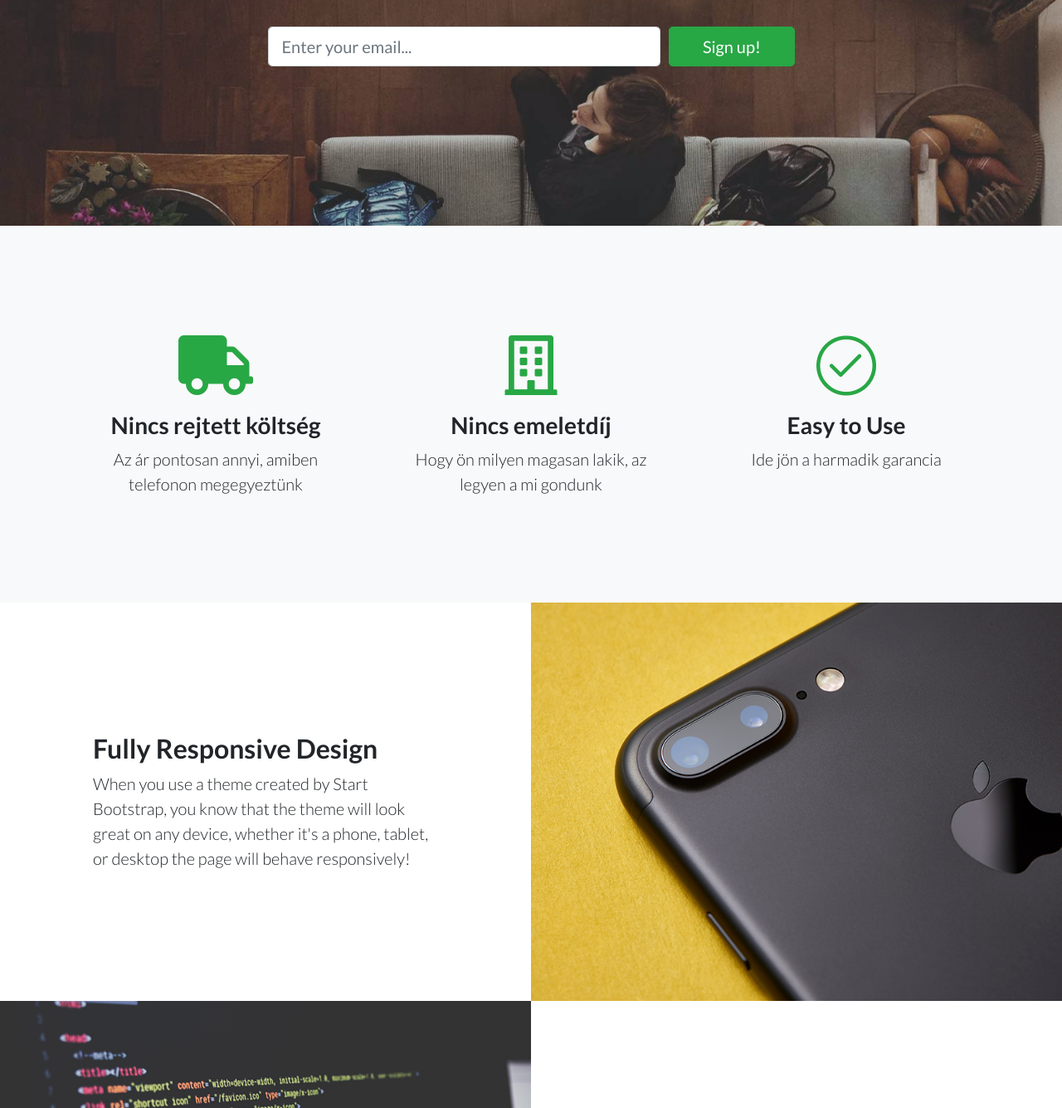
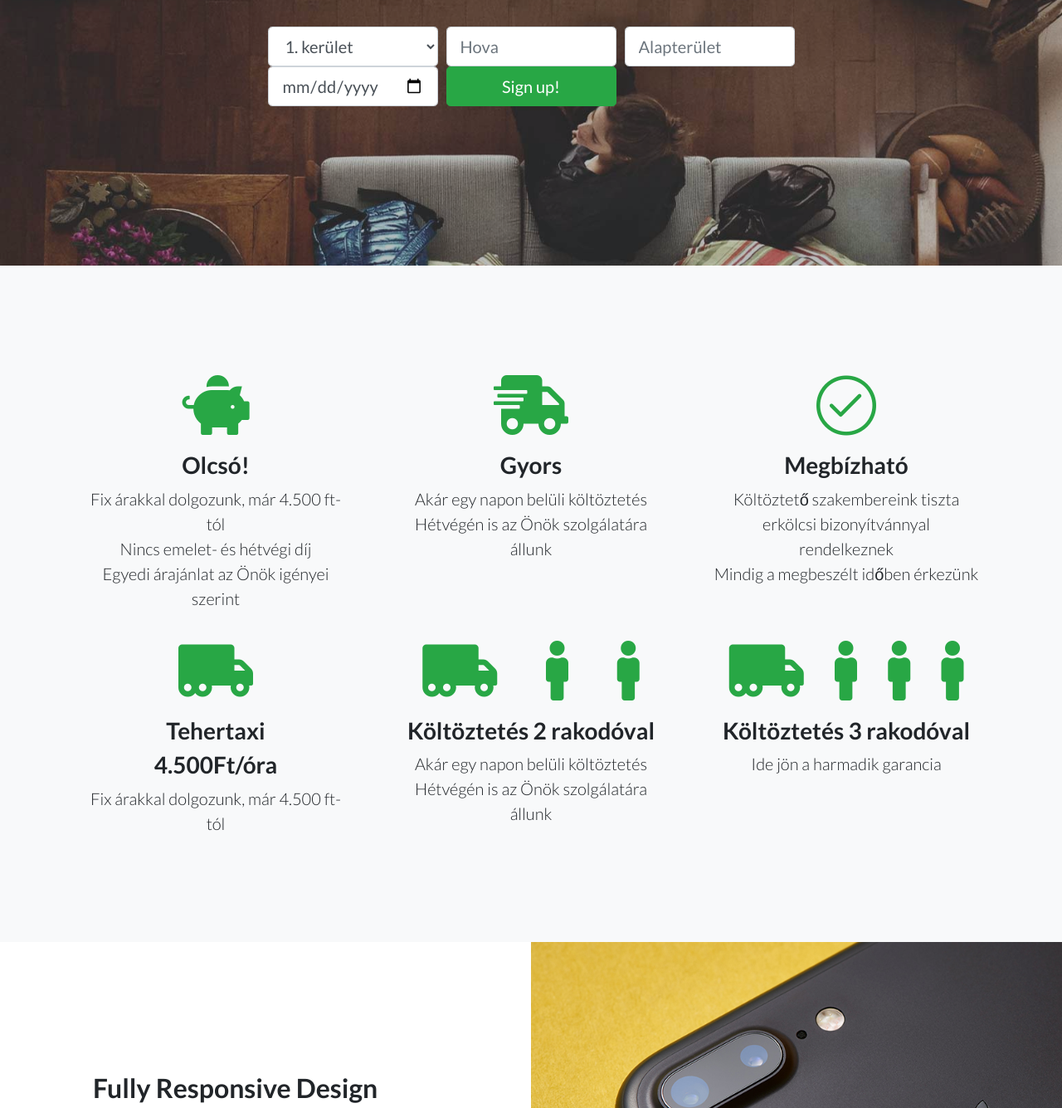
Before and after one commit to Prince-Csaba/zsebbarat_koltoztetes_2, a website: page index.html in a window 1280 px wide. Shown: the part 389-1724 px from the top of the page at 83% size. Drawn offline with Linux system fonts and the light colour scheme.

Commit message:
second section changed

```diff
--- a/index.html
+++ b/index.html
@@ -8,7 +8,7 @@
   <meta name="description" content="">
   <meta name="author" content="">
 
-  <title>Legtutibb költöztetés</title>
+  <title>Gyors, olcsó költöztetés és tehertaxi</title>
 
   <!-- Bootstrap core CSS -->
   <link href="vendor/bootstrap/css/bootstrap.min.css" rel="stylesheet">
@@ -34,7 +34,7 @@
       <span class="navbar-toggler-icon"></span>
     </button>
     <div class="collapse navbar-collapse" id="navbarTogglerDemo01">
-      <div class="container">
+      <div class="container navbar-nav mr-auto mt-2 mt-lg-0">
         <div class="navbar-brand">
           <a class="navbar-brand" href="#reasons">3 jó ok</a>
           <a class="navbar-brand" href="#howWeWork">Így dolgozunk</a>
@@ -51,15 +51,29 @@
     <div class="container">
       <div class="row">
         <div class="col-xl-9 mx-auto">
-          <h1 class="mb-5">Build a landing page for your business or project and generate more leads!</h1>
+          <h1 class="mb-5">Gyors, olcsó költöztetés és tehertaxi Budapesten és vidéken</h1>
         </div>
         <div class="col-md-10 col-lg-8 col-xl-7 mx-auto">
           <form>
             <div class="form-row">
-              <div class="col-12 col-md-9 mb-2 mb-md-0">
-                <input type="email" class="form-control form-control-lg" placeholder="Enter your email...">
+              <div class="col-4 col-md-4 mb-2 mb-md-0">
+                <select type="email" class="form-control form-control-lg" placeholder="Honnan?">
+                  <option value="1.">1. kerület</option>
+                  <option value="2.">2. kerület</option>
+                  <option value="Pest megye">Pest megye</option>
+                  <option value="Vidék">Vidék</option>
+                </select>
               </div>
-              <div class="col-12 col-md-3">
+              <div class="col-4 col-md-4 mb-2 mb-md-0">
+                <input type="email" class="form-control form-control-lg" placeholder="Hova">
+              </div>
+              <div class="col-4 col-md-4 mb-2 mb-md-0">
+                <input type="email" class="form-control form-control-lg" placeholder="Alapterület">
+              </div>
+              <div class="col-4 col-md-4 mb-2 mb-md-0">
+                <input type="date" class="form-control form-control-lg" placeholder="Dátum">
+              </div>
+              <div class="col-4 col-md-4">
                 <button type="submit" class="btn btn-block btn-lg btn-success">Sign up!</button>
               </div>
             </div>
@@ -76,19 +90,22 @@
         <div class="col-lg-4">
           <div class="features-icons-item mx-auto mb-5 mb-lg-0 mb-lg-3">
             <div class="features-icons-icon d-flex">
-              <i class="fas fa-truck m-auto text-success"></i>
+              <i class="fas fa-piggy-bank m-auto text-success"></i>
             </div>
-            <h3>Nincs rejtett költség</h3>
-            <p class="lead mb-0">Az ár pontosan annyi, amiben telefonon megegyeztünk</p>
+            <h3>Olcsó!</h3>
+            <p class="lead mb-0">Fix árakkal dolgozunk, már 4.500 ft-tól</p>
+            <p class="lead mb-0">Nincs emelet- és hétvégi díj</p>
+            <p class="lead mb-0">Egyedi árajánlat az Önök igényei szerint</p>
           </div>
         </div>
         <div class="col-lg-4">
           <div class="features-icons-item mx-auto mb-5 mb-lg-0 mb-lg-3">
             <div class="features-icons-icon d-flex">
-              <i class="far fa-building m-auto text-success"></i>
+              <i class="fas fa-shipping-fast m-auto text-success"></i>
             </div>
-            <h3>Nincs emeletdíj</h3>
-            <p class="lead mb-0">Hogy ön milyen magasan lakik, az legyen a mi gondunk</p>
+            <h3>Gyors</h3>
+            <p class="lead mb-0">Akár egy napon belüli költöztetés</p>
+            <p class="lead mb-0">Hétvégén is az Önök szolgálatára állunk</p>
           </div>
         </div>
         <div class="col-lg-4">
@@ -96,7 +113,46 @@
             <div class="features-icons-icon d-flex">
               <i class="icon-check m-auto text-success"></i>
             </div>
-            <h3>Easy to Use</h3>
+            <h3>Megbízható</h3>
+            <p class="lead mb-0">Költöztető szakembereink tiszta erkölcsi bizonyítvánnyal rendelkeznek</p>
+            <p class="lead mb-0">Mindig a megbeszélt időben érkezünk</p>
+          </div>
+        </div>
+      </div>
+    </div>
+    <div class="container">
+      <div class="row">
+        <div class="col-lg-4">
+          <div class="features-icons-item mx-auto mb-5 mb-lg-0 mb-lg-3">
+            <div class="features-icons-icon d-flex">
+              <i class="fas fa-truck-moving m-auto text-success"></i>
+            </div>
+            <h3>Tehertaxi</h3>
+            <h3>4.500Ft/óra</h3>
+            <p class="lead mb-0">Fix árakkal dolgozunk, már 4.500 ft-tól</p>
+          </div>
+        </div>
+        <div class="col-lg-4">
+          <div class="features-icons-item mx-auto mb-5 mb-lg-0 mb-lg-3">
+            <div class="features-icons-icon d-flex">
+              <i class="fas fa-truck-moving m-auto text-success"></i>
+              <i class="fas fa-male m-auto text-success"></i>
+              <i class="fas fa-male m-auto text-success"></i>
+            </div>
+            <h3>Költöztetés 2 rakodóval</h3>
+            <p class="lead mb-0">Akár egy napon belüli költöztetés</p>
+            <p class="lead mb-0">Hétvégén is az Önök szolgálatára állunk</p>
+          </div>
+        </div>
+        <div class="col-lg-4">
+          <div class="features-icons-item mx-auto mb-0 mb-lg-3">
+            <div class="features-icons-icon d-flex">
+              <i class="fas fa-truck-moving m-auto text-success"></i>
+              <i class="fas fa-male m-auto text-success"></i>
+              <i class="fas fa-male m-auto text-success"></i>
+              <i class="fas fa-male m-auto text-success"></i>
+            </div>
+            <h3>Költöztetés 3 rakodóval</h3>
             <p class="lead mb-0">Ide jön a harmadik garancia</p>
           </div>
         </div>
```
Also changed, not shown: img/Eszti9211?.jpg (added).
